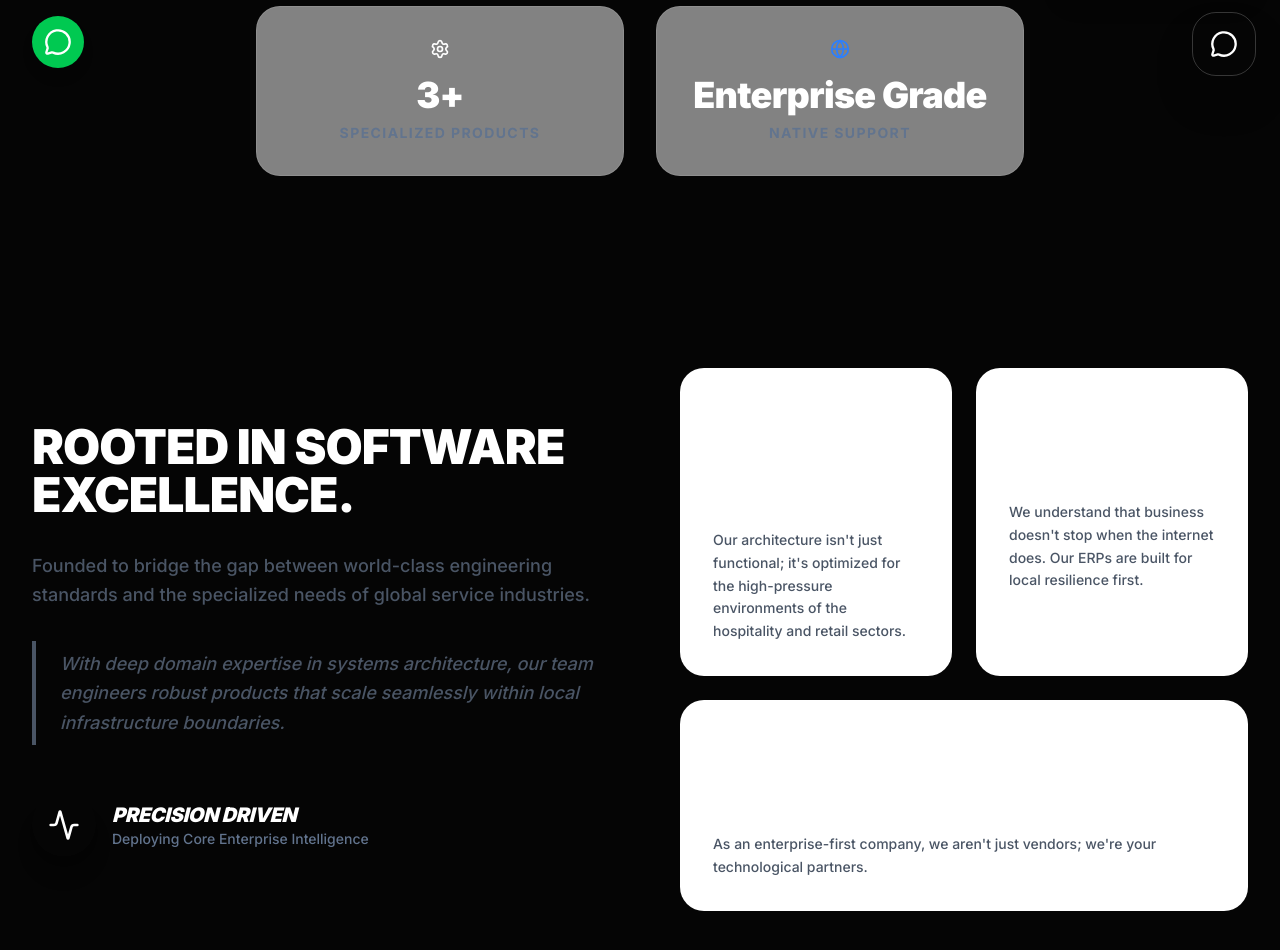
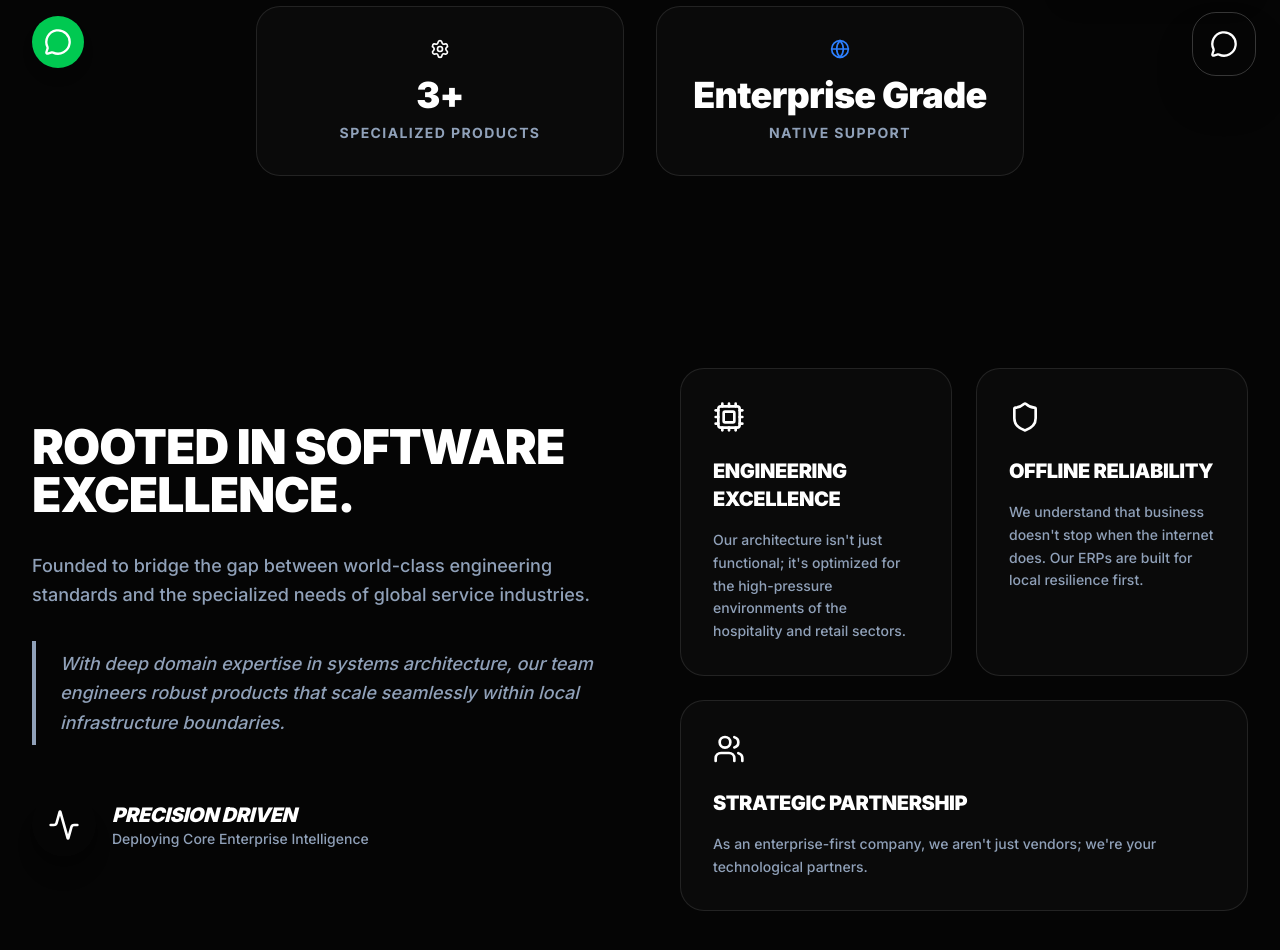
Before and after one commit to mridulnayak/uvtechsolution_website, a Next.js app: page /about in a window 1280 px wide. Shown: the part 700-1650 px from the top of the page. Built offline with nearby package versions, Linux system fonts and the light colour scheme.

Commit message:
text optimization

```diff
--- a/src/app/about/page.tsx
+++ b/src/app/about/page.tsx
@@ -108,15 +108,15 @@ export default function AboutPage() {
             {reachMetrics.map((activeMetric, index) => (
               <div
                 key={index}
-                className="bg-white/50 bg-slate-800/50 backdrop-blur-xl border border-gray-200 border-white/10 p-8 rounded-3xl text-center group hover:border-brand-green/50 transition-all duration-300"
+                className="bg-[#0A0A0A] backdrop-blur-xl border border-white/10 p-8 rounded-3xl text-center group hover:border-brand-green/50 transition-all duration-300"
               >
                 <div className="flex justify-center mb-4 text-brand-green group-hover:scale-110 transition-transform duration-300">
                   {activeMetric.metricIcon}
                 </div>
-                <div className="text-4xl font-black text-deep-charcoal text-white mb-2">
+                <div className="text-4xl font-black text-white mb-2">
                   {activeMetric.metricValue}
                 </div>
-                <div className="text-sm font-bold uppercase tracking-widest text-slate-500 text-slate-400">
+                <div className="text-sm font-bold uppercase tracking-widest text-slate-400">
                   {activeMetric.metricLabel}
                 </div>
               </div>
@@ -139,10 +139,10 @@ export default function AboutPage() {
               <h2 className="text-3xl md:text-5xl font-black tracking-tight uppercase">
                 Rooted in <span className="text-brand-green">Software Excellence.</span>
               </h2>
-              <p className="text-lg text-gray-600 text-gray-400 leading-relaxed">
+              <p className="text-lg text-slate-400 leading-relaxed">
                 Founded to bridge the gap between world-class engineering standards and the specialized needs of global service industries.
               </p>
-              <p className="text-lg text-gray-600 text-gray-400 leading-relaxed italic border-l-4 border-brand-green pl-6 py-2 bg-brand-green/5">
+              <p className="text-lg text-slate-400 leading-relaxed italic border-l-4 border-brand-green pl-6 py-2 bg-brand-green/5">
                 With deep domain expertise in systems architecture, our team engineers robust products that scale seamlessly within local infrastructure boundaries.
               </p>
 
@@ -152,7 +152,7 @@ export default function AboutPage() {
                 </div>
                 <div>
                   <h4 className="font-bold text-xl uppercase tracking-tighter italic">Precision Driven</h4>
-                  <p className="text-slate-500 text-sm">Deploying Core Enterprise Intelligence</p>
+                  <p className="text-slate-400 text-sm">Deploying Core Enterprise Intelligence</p>
                 </div>
               </Link>
             </motion.div>
@@ -167,11 +167,17 @@ export default function AboutPage() {
               {foundationalPrinciples.map((activePrinciple, index) => (
                 <div
                   key={index}
-                  className={`bg-white bg-slate-900 border border-white/5 p-8 rounded-3xl hover:shadow-xl hover:shadow-brand-green/5 hover:border-brand-green/30 transition-all duration-300 ${index === 2 ? 'sm:col-span-2' : ''}`}
+                  className={`bg-[#0A0A0A] border border-white/10 p-8 rounded-3xl hover:shadow-2xl hover:shadow-brand-green/10 hover:border-brand-green/40 transition-all duration-500 group ${index === 2 ? 'sm:col-span-2' : ''}`}
                 >
-                  <div className="text-brand-green mb-6">{activePrinciple.valueIcon}</div>
-                  <h3 className="text-xl font-extrabold mb-4 uppercase tracking-tighter">{activePrinciple.valueTitle}</h3>
-                  <p className="text-gray-600 text-gray-400 text-sm leading-relaxed">{activePrinciple.valueDescription}</p>
+                  <div className="text-brand-green mb-6 group-hover:scale-110 transition-transform duration-300">
+                    {activePrinciple.valueIcon}
+                  </div>
+                  <h3 className="text-xl font-extrabold mb-4 uppercase tracking-tighter text-white">
+                    {activePrinciple.valueTitle}
+                  </h3>
+                  <p className="text-slate-400 text-sm leading-relaxed">
+                    {activePrinciple.valueDescription}
+                  </p>
                 </div>
               ))}
             </motion.div>
--- a/src/app/products/page.tsx
+++ b/src/app/products/page.tsx
@@ -107,13 +107,13 @@ export default function ProductsPage() {
         {/* Page Heading Section */}
         <ScrollReveal>
           <header id="products-header" className="text-center max-w-3xl mx-auto mb-24">
-            <h1 className="text-4xl md:text-5xl font-bold tracking-tight mb-6 text-white">
+            <h1 className="text-4xl md:text-5xl font-black tracking-tight mb-6 text-white uppercase italic">
               Industry-Specific{" "}
-              <span className="text-transparent bg-clip-text bg-gradient-to-r from-brand-green to-emerald-400">
+              <span className="inline-block pr-2 text-transparent bg-clip-text bg-gradient-to-r from-[#bef264] to-[#34d399] drop-shadow-[0_0_15px_rgba(190,242,100,0.3)]">
                 Software
               </span>
             </h1>
-            <p className="text-xl text-gray-600 text-gray-300">
+            <p className="text-xl text-slate-300 font-medium leading-relaxed">
               Specialized digital tools engineered to solve the unique challenges of your business sector.
             </p>
           </header>
--- a/src/features/home/Hero.tsx
+++ b/src/features/home/Hero.tsx
@@ -81,7 +81,7 @@ export function Hero() {
     <>
       Seamless Technology. <br className="hidden md:block" />
       Enterprise Reach. <br className="hidden md:block" />
-      <span className="text-transparent bg-clip-text bg-gradient-to-r from-brand-green to-emerald-300">
+      <span className="text-transparent bg-clip-text bg-gradient-to-r from-[#bef264] to-[#34d399] drop-shadow-[0_0_20px_rgba(145,203,40,0.3)]">
         Global Standards.
       </span>
     </>
```
Lines whose indentation alone changed are shown as unchanged.
